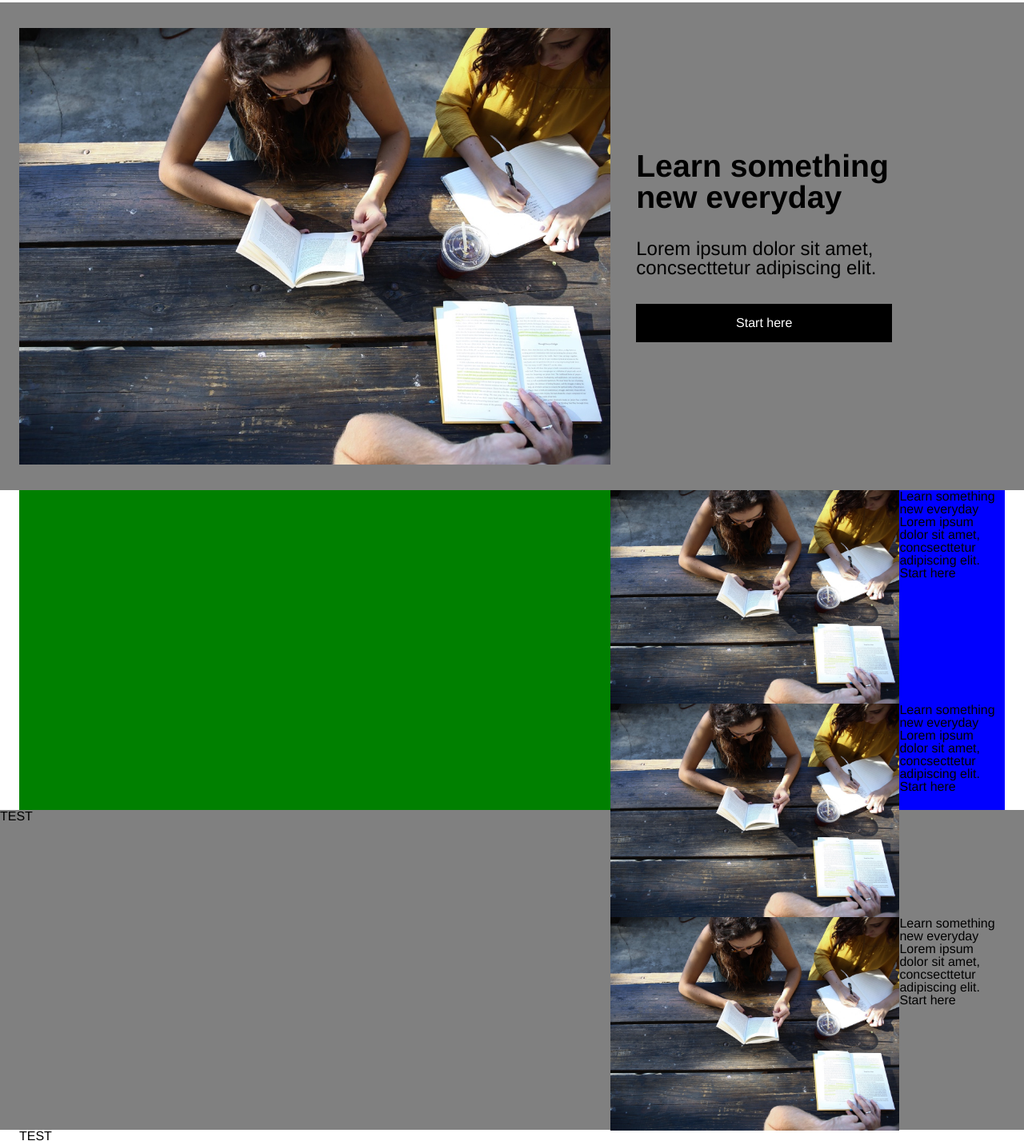
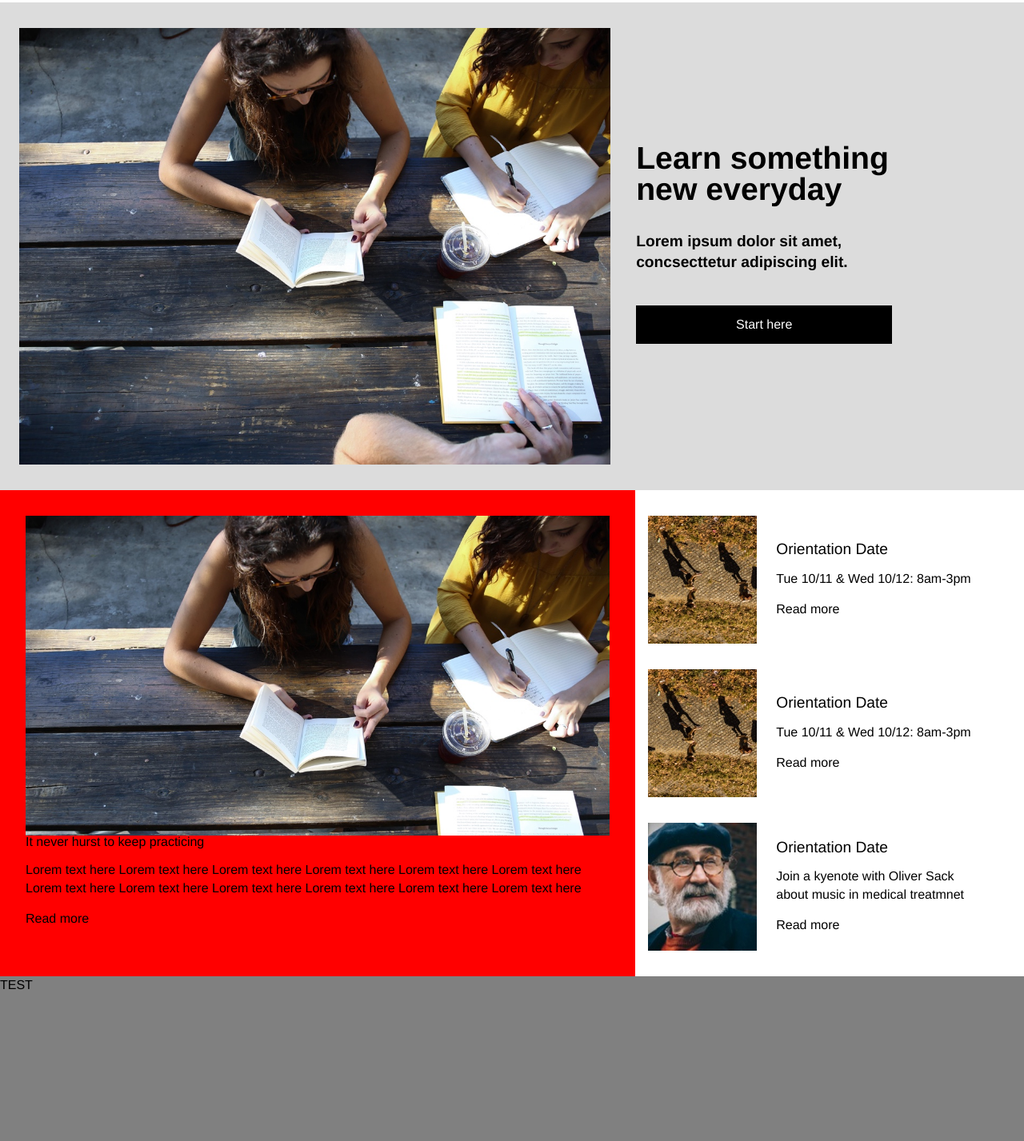
Before and after one commit to mikebarry16/Colmar-Academy, a plain HTML site: page index.html in a window 1280 px wide. Shown: the part 61-1488 px from the top of the page at 80% size. Drawn offline with Linux system fonts and the light colour scheme.

Commit message:
further editing of layout, especially struggled with image and text divs

```diff
--- a/index.html
+++ b/index.html
@@ -26,56 +26,65 @@
     </header>
 
     <!-- Banner -->
-    <div class="banner container">
-      <div class="image-container">
-        <img src="resources/images/banner.jpg" alt="students working at a table">
-      </div>
-      <div class="content">
-        <h1>Learn something new everyday</h1>
-        <h3>Lorem ipsum dolor sit amet, concsecttetur adipiscing elit.</h3>
-        <p>Start here</p>
+    <div class="banner">
+
+      <div class="content container">
+        <div class="image-container">
+          <img src="resources/images/banner.jpg" alt="students working at a table">
+        </div>
+        <div id="start-cta">
+          <h1>Learn something new everyday</h1>
+          <p>Lorem ipsum dolor sit amet, concsecttetur adipiscing elit.</p>
+          <div id="button">Start here</div>
+        </div>
       </div>
     </div>
 
     <!-- Supporting/Info Section -->
-    <div class="supporting container">
+    <div class="supporting">
+
       <div class="quote">
-
-
+        <div class="image-container">
+          <img src="resources/images/banner.jpg" alt="students working at a table">
+        </div>
+        <div id="text-info">
+          <h2>It never hurst to keep practicing</h2>
+          <p>Lorem text here Lorem text here Lorem text here Lorem text here Lorem text here Lorem text here Lorem text here Lorem text here Lorem text here Lorem text here Lorem text here Lorem text here </p>
+          <p>Read more</p>
+        </div>
       </div>
 
       <div class="sidebar">
-
-        <div class="info">
+        <div class="content">
           <div class="image-container">
-            <img src="resources/images/banner.jpg" alt="students working at a table">
+            <img src="resources/images/information-orientation.jpg" alt="students working at a table">
           </div>
-          <div class="content">
-            <h1>Learn something new everyday</h1>
-            <h3>Lorem ipsum dolor sit amet, concsecttetur adipiscing elit.</h3>
-            <p>Start here</p>
+          <div id="text-info">
+            <h3>Orientation Date</h3>
+            <p>Tue 10/11 & Wed 10/12: 8am-3pm</p>
+            <p>Read more</p>
           </div>
         </div>
 
-        <div class="info">
+        <div class="content">
           <div class="image-container">
-            <img src="resources/images/banner.jpg" alt="students working at a table">
+            <img src="resources/images/information-orientation.jpg" alt="students working at a table">
           </div>
-          <div class="content">
-            <h1>Learn something new everyday</h1>
-            <h3>Lorem ipsum dolor sit amet, concsecttetur adipiscing elit.</h3>
-            <p>Start here</p>
+          <div id="text-info">
+            <h3>Orientation Date</h3>
+            <p>Tue 10/11 & Wed 10/12: 8am-3pm</p>
+            <p>Read more</p>
           </div>
         </div>
 
-        <div class="info">
+        <div class="content">
           <div class="image-container">
-            <img src="resources/images/banner.jpg" alt="students working at a table">
+            <img src="resources/images/information-guest-lecture.jpg" alt="students working at a table">
           </div>
-          <div class="content">
-            <h1>Learn something new everyday</h1>
-            <h3>Lorem ipsum dolor sit amet, concsecttetur adipiscing elit.</h3>
-            <p>Start here</p>
+          <div id="text-info">
+            <h3>Orientation Date</h3>
+            <p>Join a kyenote with Oliver Sack about music in medical treatmnet</p>
+            <p>Read more</p>
           </div>
         </div>
 
--- a/resources/css/style.css
+++ b/resources/css/style.css
@@ -7,22 +7,29 @@ html, body {
   font-size: 16px;
   margin: 0 auto;
   background-color: white;
+  overflow-y: auto;
 
 }
 
-
 .container {
-  padding: 0 1.5em;
+  padding: 0 1.5rem;
 }
 
+.content {
+  display: flex;
+  align-items: center;
+}
 
-.content {
-  /* display: flex;
-  flex-direction: column; */
+h1 {
+  font-size: 2.45rem;
+  font-weight: bold;
+
+}
+
+p {
+  font-size: 1rem;
   text-align: left;
-  /* justify-content: space-between; */
-  /* margin-left: 2em; */
-
+  line-height: 1.4;
 }
 
 .image-container {
@@ -32,10 +39,33 @@ html, body {
 .image-container img {
   display: block;
   width: 100%;
+  margin: 0 auto;
 }
 
+.text-container {
+  display: block;
+  text-align: left;
+}
+
+#text-info {
+  display: block;
+  text-align: left;
+}
+
+#text-info h3 {
+  font-size: 1.2rem;
+  font-weight: normal;
+  margin: 1rem 0;
+}
+
+#text-info p {
+  font-size: 1rem;
+  font-weight: normal;
+  margin: 1rem 0;
+}
 
 /* Header/Navigation */
+
 header {
   background-color: white;
 }
@@ -62,18 +92,70 @@ nav ul li {
 /* Banner */
 
 .banner {
-  display: flex;
-  background-color: grey;
-  /* justify-content: center; */
-  align-items: center;
+  background-color: rgb(220,220,220);
 }
 
-.banner .image-container {
+.banner .content .image-container {
   width: 60%;
-  margin: 2em 0;
+  margin: 2rem 0;
 }
 
-.banner .content {
+#start-cta {
+  /* display: flex;
+  flex-direction: column;
+  justify-content: space-between; */
+  /* height: 15em; */
+  margin-left: 2em;
+  width: 20em;
+}
+
+#start-cta h1 {
+  margin: 2rem 0;
+}
+
+#start-cta p {
+  font-size: 1.2em;
+  font-weight: bold;
+  margin: 2rem 0;
+  line-height: 1.4;
+}
+
+#start-cta #button  {
+  color: white;
+  background-color: black;
+  margin: 2.5rem 0;
+  padding: 1rem 0;
+  width: 100%;
+  text-align: center;
+}
+
+
+/* Supporting Section*/
+
+
+.supporting {
+  display: flex;
+  justify-content: flex-start;
+  background-color: red;
+}
+
+/*quote*/
+.quote {
+  display: flex;
+  flex-direction: column;
+  width: 60%;
+  text-align: left;
+  padding: 2rem 2rem;
+
+}
+
+.quote .image-container {
+  width: 100%;
+  height: 25rem;
+  margin: 0 auto;
+}
+
+.quote .content #text-info {
   display: flex;
   flex-direction: column;
   justify-content: space-between;
@@ -82,49 +164,44 @@ nav ul li {
   width: 20em;
 }
 
-.banner .content p {
-  color: white;
-  background-color: black;
-  padding: 1em 0;
-  width: 100%;
-  text-align: center;
+
+/*sidebar*/
+.sidebar {
+  display: flex;
+  flex-direction: column;
+  background-color: white;
+  width: 40%;
+  padding: 1rem 0;
 }
 
-.banner h1 {
-  font-size: 2.45em;
-  font-weight: bold;
-}
-
-.banner h3 {
-  font-size: 1.5em;
-  /* font-weight: bold; */
+.sidebar .content {
+  padding: 1rem 2rem 1rem 1rem;
 }
 
 
-/* Supporting Section*/
+.sidebar .content .image-container {
+  width: 35%;
+  display: flex;
+  justify-content: center;
+  align-items: center;
 
-.supporting {
-  display: flex;
-  justify-content: flex-start;
-  background-color: white;
-  height: 25em;
 }
 
-.supporting .quote {
-  background-color: green;
-  height: 100%;
-  width: 60%;
+.sidebar .content .image-container img {
+
+  object-fit: cover;
+  max-width: 10em;
+  max-height: 10em;
+  height: auto;
+  width: auto;
+
+
 }
 
-.supporting .sidebar {
-  display: flex;
-  flex-direction: column;
-  background-color: blue;
-  width: 40%;
-}
-
-.sidebar .info {
-  display: flex;
+.sidebar .content #text-info {
+  width: 65%;
+  margin: 0 1.5em;
+  /* height: auto; */
 }
 
 /* Classes */
```
